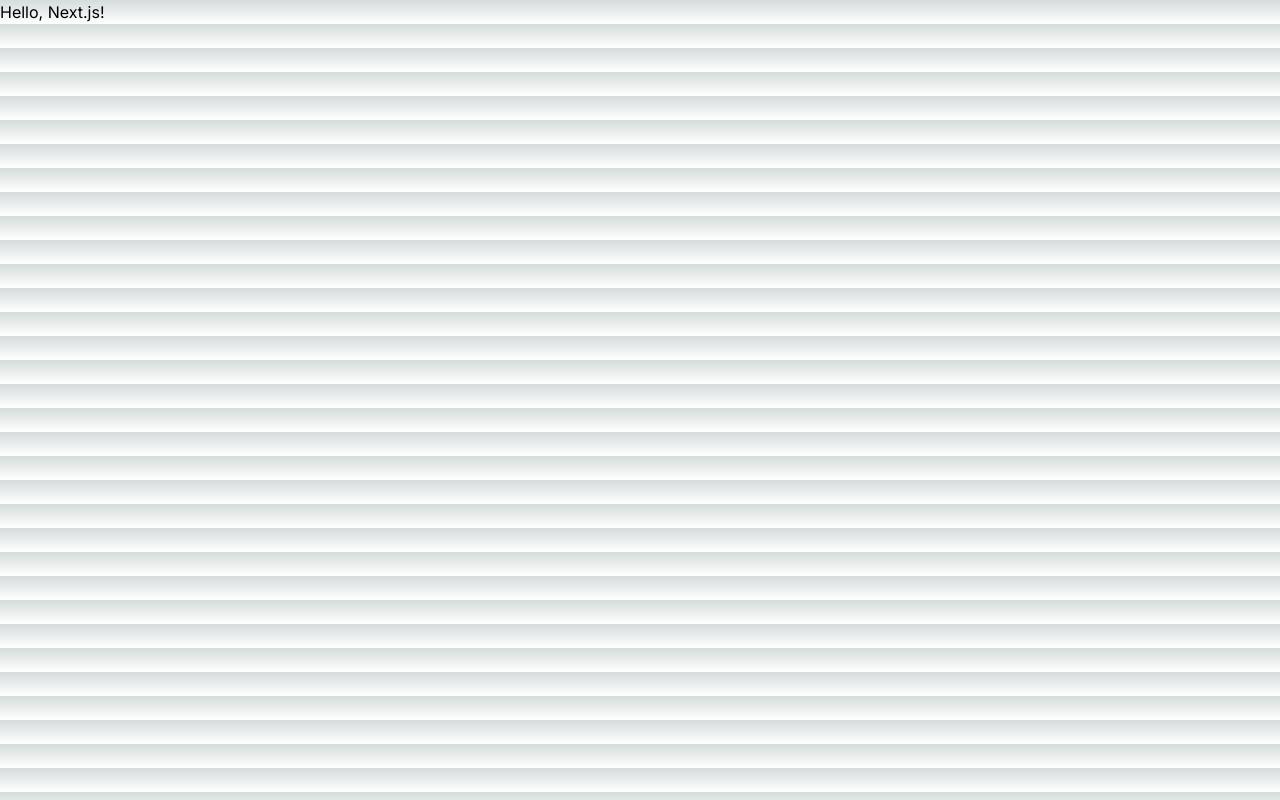
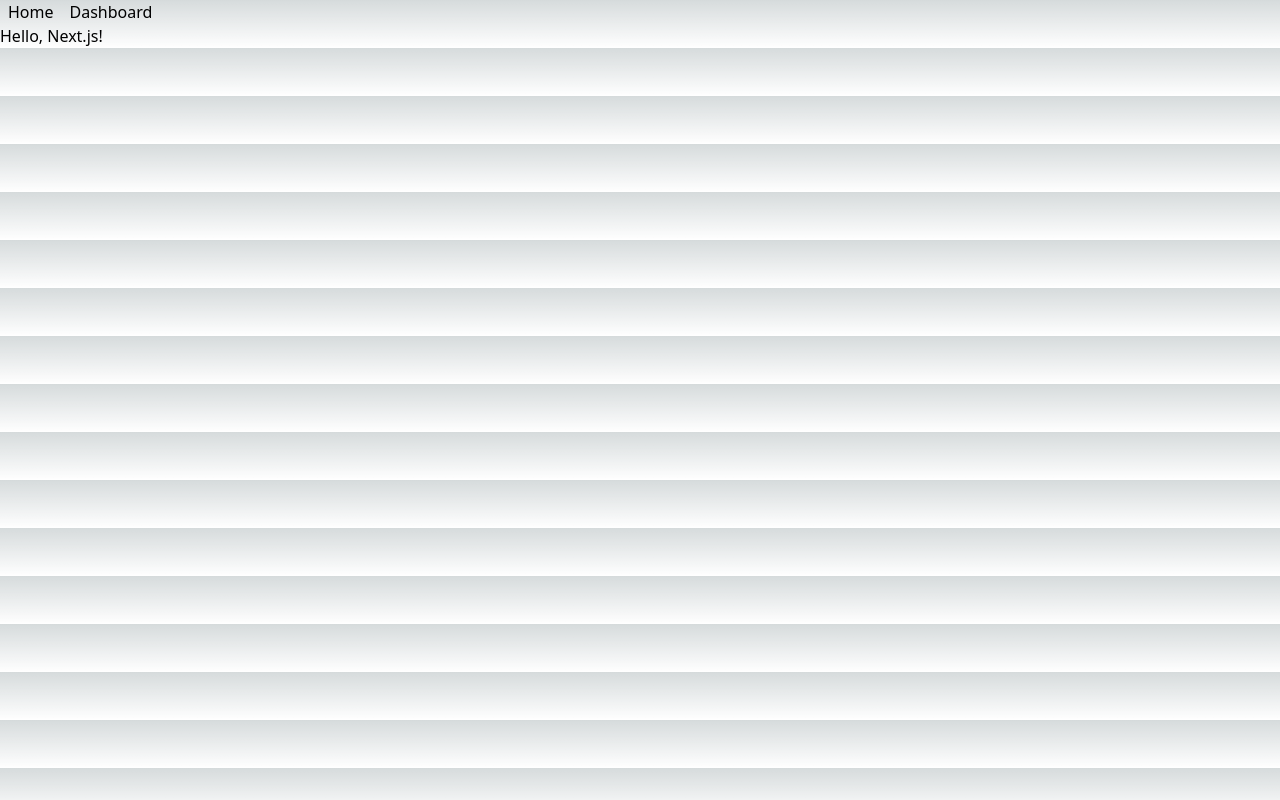
Before and after one commit to anasahmed700/nextjs-routing, a Next.js app: page / in a window 1280 px wide. Built offline with nearby package versions, Linux system fonts and the light colour scheme.

Commit message:
Layouts and Templates

```diff
--- /dev/null
+++ b/src/app/dashboard/layout.tsx
@@ -0,0 +1,7 @@
+export default function DashboardLayout({
+    children, // will be a page or nested layout
+}: {
+    children: React.ReactNode
+}) {
+    return <section>{children}</section>
+}
--- a/src/app/layout.tsx
+++ b/src/app/layout.tsx
@@ -1,22 +1,19 @@
 import type { Metadata } from "next";
-import { Inter } from "next/font/google";
 import "./globals.css";
-
-const inter = Inter({ subsets: ["latin"] });
+import { NavLinks } from "./ui/nav-links";
 
 export const metadata: Metadata = {
   title: "Create Next App",
   description: "Generated by create next app",
 };
 
-export default function RootLayout({
-  children,
-}: Readonly<{
-  children: React.ReactNode;
-}>) {
+export default function Layout({ children }: { children: React.ReactNode }) {
   return (
     <html lang="en">
-      <body className={inter.className}>{children}</body>
+      <body>
+        <NavLinks />
+        <main>{children}</main>
+      </body>
     </html>
-  );
+  )
 }
--- /dev/null
+++ b/src/app/template.tsx
@@ -0,0 +1,3 @@
+export default function Template({ children }: { children: React.ReactNode }) {
+    return <div>{children}</div>
+}
--- /dev/null
+++ b/src/app/ui/nav-links.tsx
@@ -0,0 +1,23 @@
+'use client'
+
+import { usePathname } from 'next/navigation'
+import Link from 'next/link'
+
+export function NavLinks() {
+    const pathname = usePathname()
+
+    return (
+        <nav>
+            <Link className={`link ${pathname === '/' ? 'active' : ''} p-2`} href="/">
+                Home
+            </Link>
+
+            <Link
+                className={`link ${pathname === '/dashboard' ? 'active' : ''} p-2`}
+                href="/dashboard"
+            >
+                Dashboard
+            </Link>
+        </nav>
+    )
+}
```
